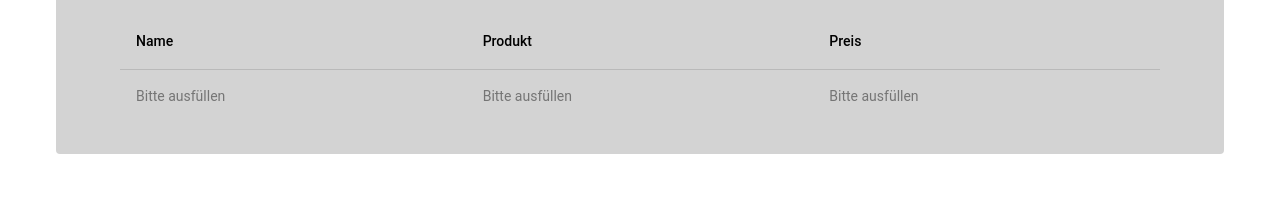
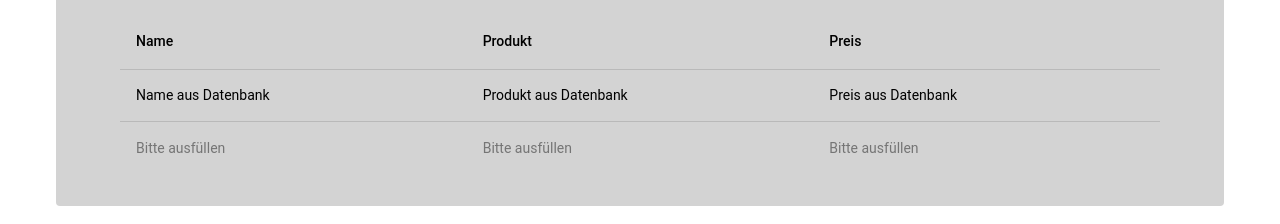
Before and after one commit to bodmer02/Fruehstuecksverwaltung, a Vue app in the folder refarch-frontend/: page /#/getstarted in a window 1280 px wide. Shown: the part 336-560 px from the top of the page. Built offline with nearby package versions, Linux system fonts and the light colour scheme; no server answers; a small style sheet from the web is missing.

Commit message:
addBreakfast funktion mit button verknüpft, bisher kann diese nur clearen

```diff
--- a/refarch-frontend/src/views/GetStartedView.vue
+++ b/refarch-frontend/src/views/GetStartedView.vue
@@ -26,9 +26,14 @@
           </thead>
           <tbody>
           <tr>
-            <td><input placeholder="Bitte ausfüllen" /></td>
-            <td><input placeholder="Bitte ausfüllen" /></td>
-            <td><input placeholder="Bitte ausfüllen" /></td>
+            <td>Name aus Datenbank</td>
+            <td>Produkt aus Datenbank</td>
+            <td>Preis aus Datenbank</td>
+          </tr>
+          <tr>
+            <td><input v-model="name" placeholder="Bitte ausfüllen" /></td>
+            <td><input v-model="product" placeholder="Bitte ausfüllen" /></td>
+            <td><input v-model.number="price" placeholder="Bitte ausfüllen" /></td>
           </tr>
           </tbody>
         </v-table>
@@ -36,8 +41,8 @@
     </v-row>
     <v-row>
       <v-col>
-        <button>
-          Hinzufügen
+        <button @click="addBreakfast">
+          {{ t("views.getStarted.table.add")}}
         </button>
       </v-col>
     </v-row>
@@ -59,12 +64,20 @@ import YesNoDialog from "@/components/common/YesNoDialog.vue";
 import { useSaveLeave } from "@/composables/saveLeave";
 
 const { t } = useI18n();
+const name = ref("");
+const product = ref("");
+const price = ref(null);
 
 const documentationClicked = ref(false);
 const { cancel, leave, saveLeaveDialog } = useSaveLeave(isDirty);
 
 function isDirty(): boolean {
   return !documentationClicked.value;
+}
+function addBreakfast(){
+  name.value = "";
+  product.value = "";
+  price.value = null;
 }
 </script>
 <style>
--- a/refarch-frontend/src/views/HomeView.vue
+++ b/refarch-frontend/src/views/HomeView.vue
@@ -60,6 +60,7 @@ onMounted(() => {
 
 button {
   margin-top: 5rem;
+  margin-left: 0rem;
   padding: 2rem 4rem;
   background: grey;
   color: white;
```
